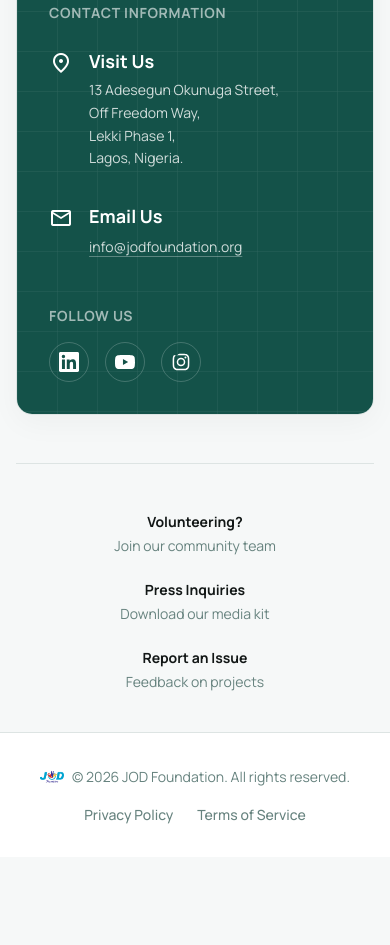
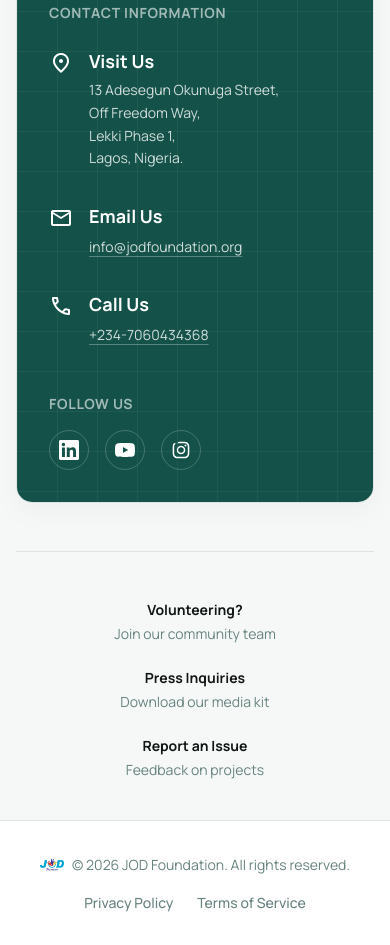
Before and after one commit to JOD-Foundation/JOD_Homepage, a plain HTML site: page pages/contact/index.html in a window 390 px wide. Shown: the part 1079-2024 px from the top of the page. Before the commit the page ends 1936 px from the top, so only its background shows below. Drawn offline with nearby package versions, Linux system fonts and the light colour scheme.

Commit message:
added phone number

```diff
--- a/pages/contact/index.html
+++ b/pages/contact/index.html
@@ -247,6 +247,14 @@
                                                     href="mailto:info@jodfoundation.org">info@jodfoundation.org</a>
                                             </div>
                                         </div>
+                                        <div class="flex gap-4 items-start">
+                                            <span class="material-symbols-outlined shrink-0 mt-1">phone</span>
+                                            <div>
+                                                <h5 class="font-bold text-lg mb-1">Call Us</h5>
+                                                <a class="text-white/80 hover:text-white transition-colors text-sm underline decoration-white/30 underline-offset-4"
+                                                    href="#">+234-7060434368</a>
+                                            </div>
+                                        </div>
                                     </div>
                                 </div>
                             </div>
```
